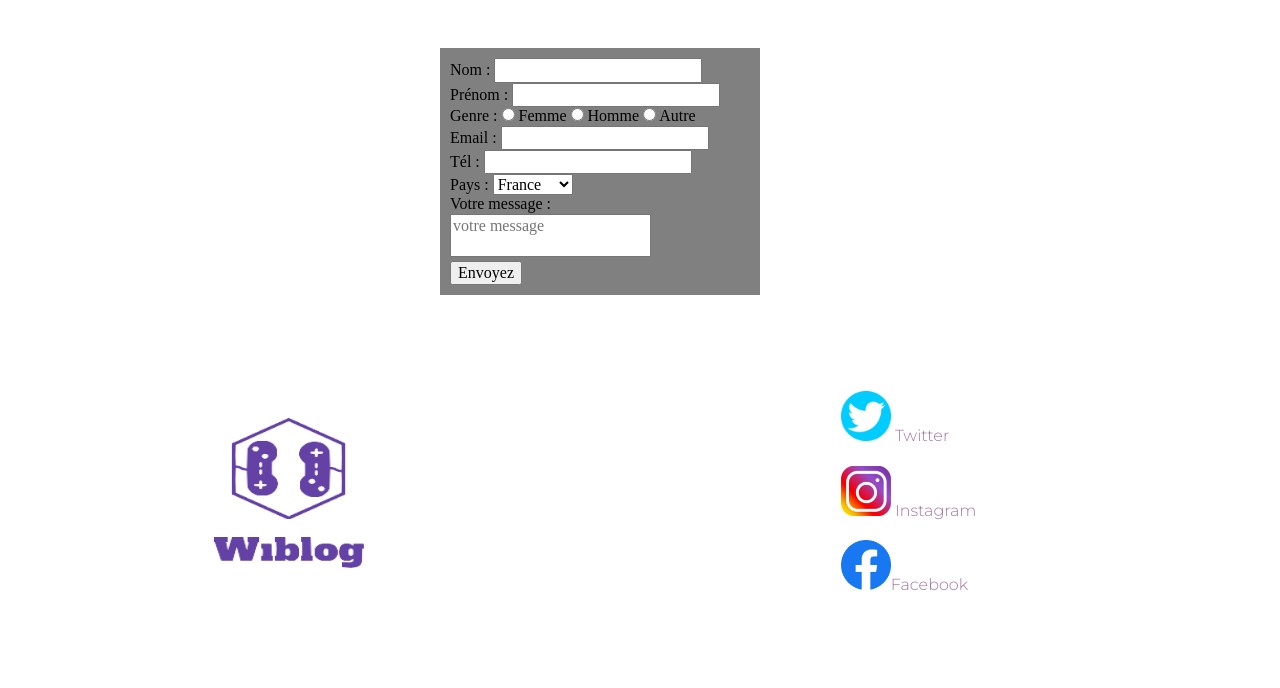
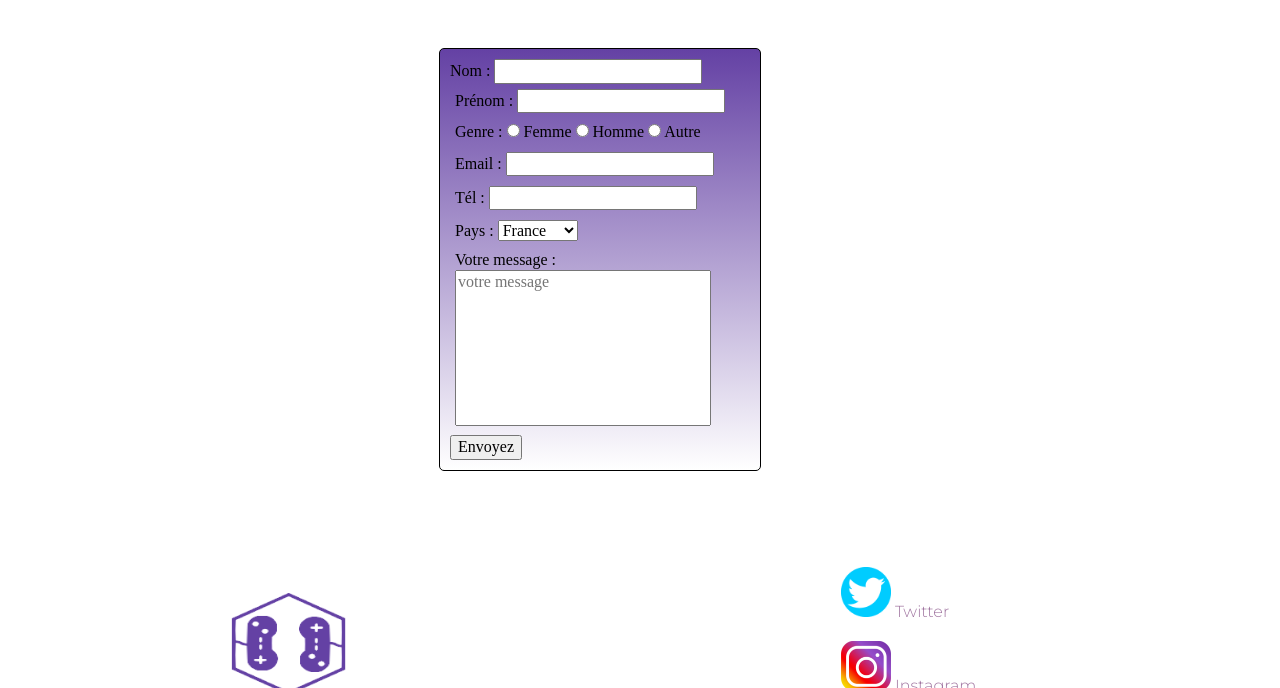
Before and after one commit to BobbaSet/Wiblog, a website built with Parcel: page contact.html in a window 1280 px wide. Shown: the part 412-1100 px from the top of the page. Before the commit the page ends 1032 px from the top, so only its background shows below. Built offline with nearby package versions, Linux system fonts and the light colour scheme.

Commit message:
modif grid

```diff
--- a/contact.html
+++ b/contact.html
@@ -49,17 +49,17 @@
 
     <form class="formulaire">
         <div class="form">
-            <div>
+            <div class="name">
                 <label for="name">Nom :</label>
                 <input type="text" id="name" name="user_name" required>
             </div>
 
-            <div>
+            <div class="object">
                 <label for="prenom">Prénom :</label>
                 <input type="text" id="prenom" name="name" required>
             </div>
 
-            <div>
+            <div class="object">
                 <label for="genre">Genre :</label>
                     <input type="radio" id="genre" name="genre" value="Femme">
                     <label for="genre">Femme</label>
@@ -69,17 +69,17 @@
                             <label for="autre">Autre</label>
             </div>
 
-            <div>
+            <div class="object">
                 <label for="email">Email :</label>
                 <input type="email" id="email" name="mail" required>
             </div>
 
-            <div>
+            <div class="object">
                 <label for="num">Tél :</label>
                 <input type="tel" id="num" name="num" required>
             </div>
 
-            <div>
+            <div class="object">
                 <label for="pays">Pays :</label>
                 <select name="pays" id="pays">
                     <option value="fr">France</option>
@@ -88,7 +88,7 @@
                 </select>
             </div>
 
-            <div>
+            <div class="object">
                 <label for="message">Votre message :</label>
                 <textarea name="message" id="message" placeholder="votre message" minlength="50" maxlength="500"></textarea>
             </div>
--- a/css/main.css
+++ b/css/main.css
@@ -72,17 +72,19 @@ header{
 /*--------------------------------------------------------- GRID -----------------------------------------------*/
 
 .grid{
-    margin-top: 50px;
+    padding-top: 50px;
     display: grid;
     grid-template-columns: repeat(3, 1fr);
-    width: 1200px;
     grid-gap: 30px;
+    width: 1100px;
+    margin: auto;
 }
 
 .grid-template{
-    width: 250px;
+    width: 270px;
     border: 1px solid black;
     border-radius: 5px;
+    cursor: pointer;
 }
 
 .grid-template:hover{
@@ -91,7 +93,7 @@ header{
 }
 .article_grid{
     object-fit: cover;
-    width: 250px;
+    width: 270px;
     height: 250px;
 }
 
@@ -121,12 +123,23 @@ textarea{
 .formulaire{
     margin: 0 auto;
     width: 320px;
-    background-color: grey;
+    background: linear-gradient(rgba(100,65,164,255), rgb(255, 255, 255));
     margin-top: 50px;
+    border: 1px solid black;
+    border-radius: 5px;
 }
 
 .form{
     padding: 10px;
+}
+
+.object{
+    padding: 5px;
+}
+
+textarea{
+    width: 250px;
+    height: 150px;
 }
 
 /*--------------------------------------------------------- FOOTER -----------------------------------------------*/
```
